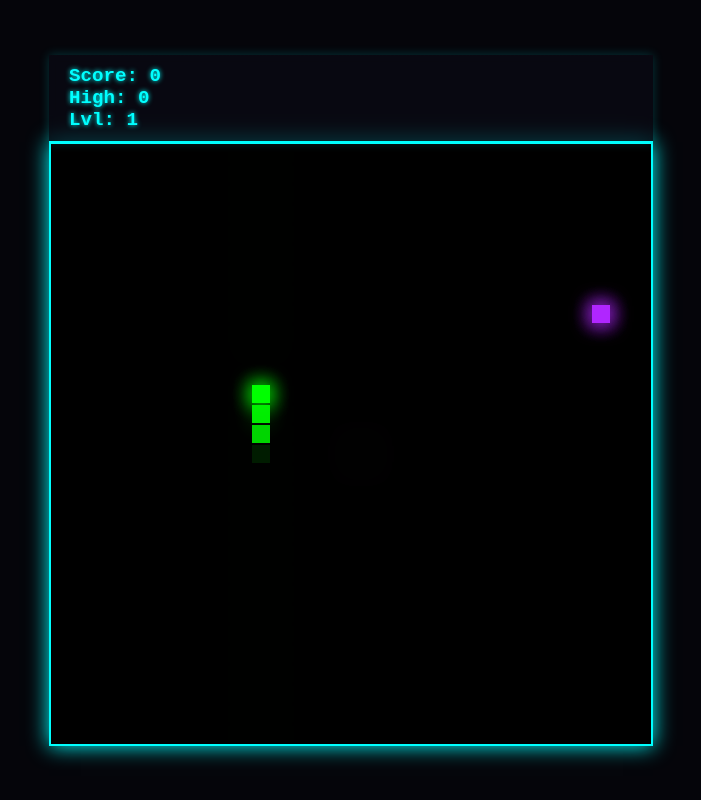
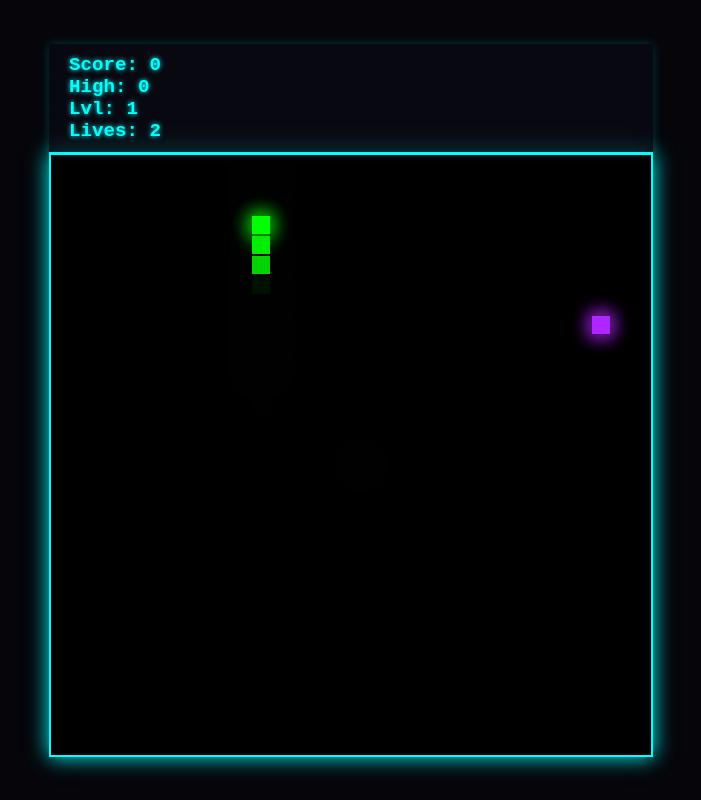
Before and after one commit to Mahesh-Nandigam/First-Repo, a website: page index.html in a window 1280 px wide. Both pictures are taken after a click on the button "INITIALIZE". Shown: the whole page, without its empty margins (289-990 px from the left). Drawn offline with Linux system fonts and the light colour scheme.

Commit message:
Update: Wall logic kills snake, lives system works perfectly with safe respawns

```diff
--- a/app.js
+++ b/app.js
@@ -10,7 +10,8 @@ const UI = {
     level: document.getElementById('current-level'),
     finalScore: document.getElementById('final-score'),
     startBtn: document.getElementById('start-btn'),
-    restartBtn: document.getElementById('restart-btn')
+    restartBtn: document.getElementById('restart-btn'),
+    lives: document.getElementById('current-lives')
 };
 
 // Game Settings & State
@@ -34,6 +35,7 @@ let gameLoopRef = null;
 let isGameOver = false;
 let isPaused = false;
 let frameCount = 0;
+let lives = 3;
 
 // Powerup state
 let activePowerUp = null; // 'shield', '2x', 'slow'
@@ -63,6 +65,8 @@ function initGame() {
     activePowerUp = null;
     obstacles = [];
     powerUpObject = null;
+    lives = 3;
+    UI.lives.innerText = lives;
 
     updateScoreBoard();
     spawnFood();
@@ -155,11 +159,11 @@ function update() {
 
     let head = { x: snake[0].x + dx, y: snake[0].y + dy };
 
-    // Screen Wrap Logic (or Death, here let's do Screen Wrap but walls are dynamic obstacles)
-    if (head.x < 0) head.x = TILE_COUNT - 1;
-    if (head.x >= TILE_COUNT) head.x = 0;
-    if (head.y < 0) head.y = TILE_COUNT - 1;
-    if (head.y >= TILE_COUNT) head.y = 0;
+    // Wall Collision
+    if (head.x < 0 || head.x >= TILE_COUNT || head.y < 0 || head.y >= TILE_COUNT) {
+        triggerGameOver();
+        return;
+    }
 
     // Check Self Collision
     for (let i = 0; i < snake.length; i++) {
@@ -259,7 +263,6 @@ function checkLevelUp() {
 }
 
 function triggerGameOver() {
-    isGameOver = true;
     SoundEngine.playDieSound();
 
     // Screen Shake via CSS
@@ -267,6 +270,37 @@ function triggerGameOver() {
     setTimeout(() => {
         document.body.classList.remove('shake');
     }, 300);
+
+    if (lives > 1) {
+        lives--;
+        UI.lives.innerText = lives;
+
+        // respawn snake
+        snake = [
+            { x: 10, y: 10 },
+            { x: 10, y: 11 },
+            { x: 10, y: 12 }
+        ];
+        dx = 0;
+        dy = -1;
+        nextDx = 0;
+        nextDy = -1;
+        activePowerUp = null;
+
+        // Remove obstacles near the spawn point completely
+        obstacles = obstacles.filter(obs => manhattanDistance(obs, {x:10, y:10}) > 3);
+
+        // Give player a 1 second cool-down pause before the snake moves again
+        isPaused = true;
+        setTimeout(() => {
+            isPaused = false;
+            lastTime = performance.now();
+            requestAnimationFrame(gameLoop);
+        }, 1000);
+    } else {
+        lives = 0;
+        UI.lives.innerText = lives;
+        isGameOver = true;
 
         if (score > highScore) {
             highScore = score;
@@ -276,6 +310,7 @@ function triggerGameOver() {
 
         UI.finalScore.innerText = score;
         UI.gameOver.classList.remove('hidden');
+    }
 }
 
 function updateScoreBoard() {
--- a/index.html
+++ b/index.html
@@ -11,12 +11,12 @@
         <!-- Background Elements -->
         <div class="grid-bg"></div>
 
-        <!-- Headers -->
         <header>
             <div class="score-board">
                 <div class="score-item">Score: <span id="current-score">0</span></div>
                 <div class="score-item">High: <span id="high-score">0</span></div>
                 <div class="score-item">Lvl: <span id="current-level">1</span></div>
+                <div class="score-item">Lives: <span id="current-lives">3</span></div>
             </div>
         </header>
 
```
Lines whose indentation alone changed are shown as unchanged.
